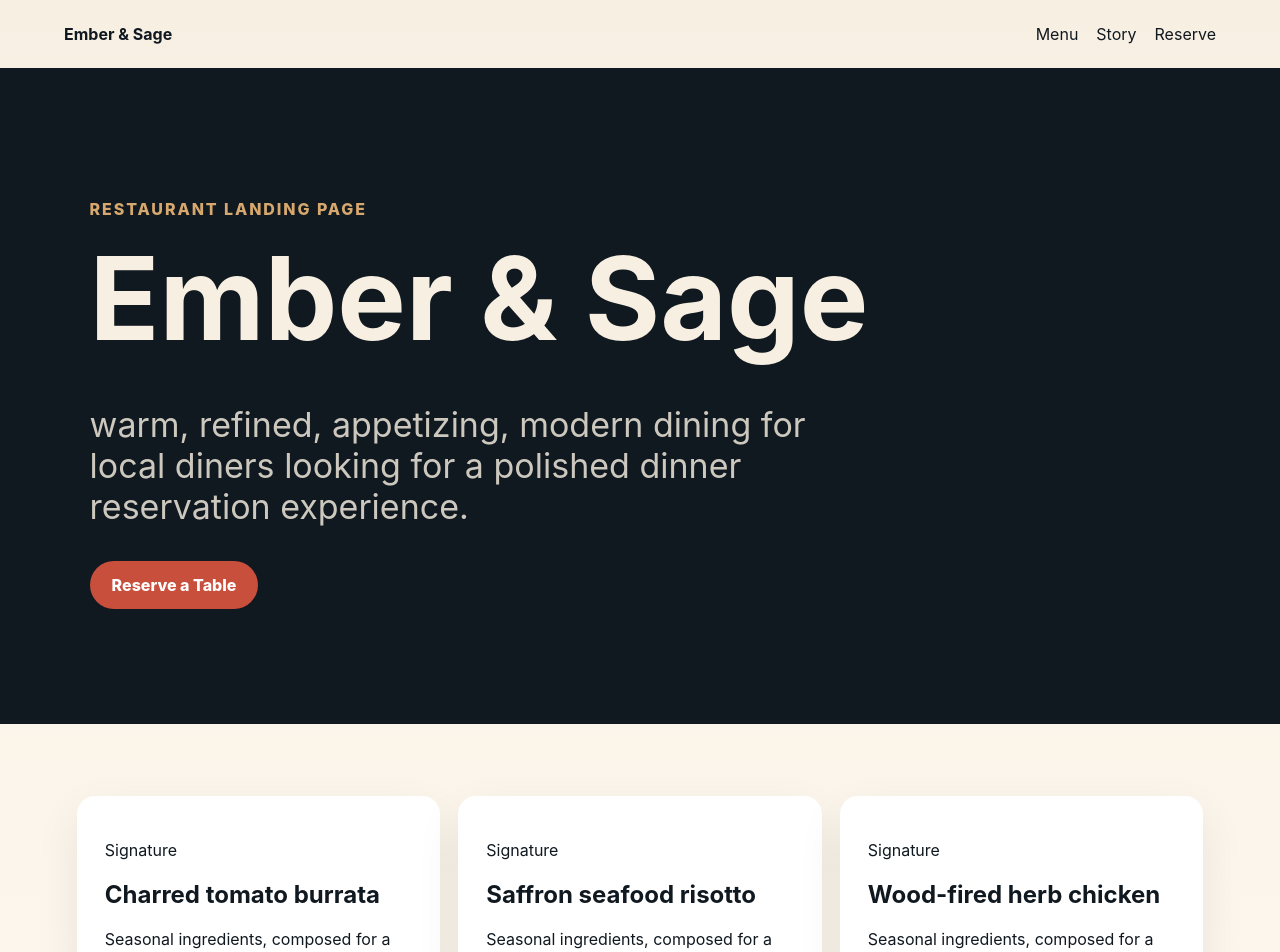
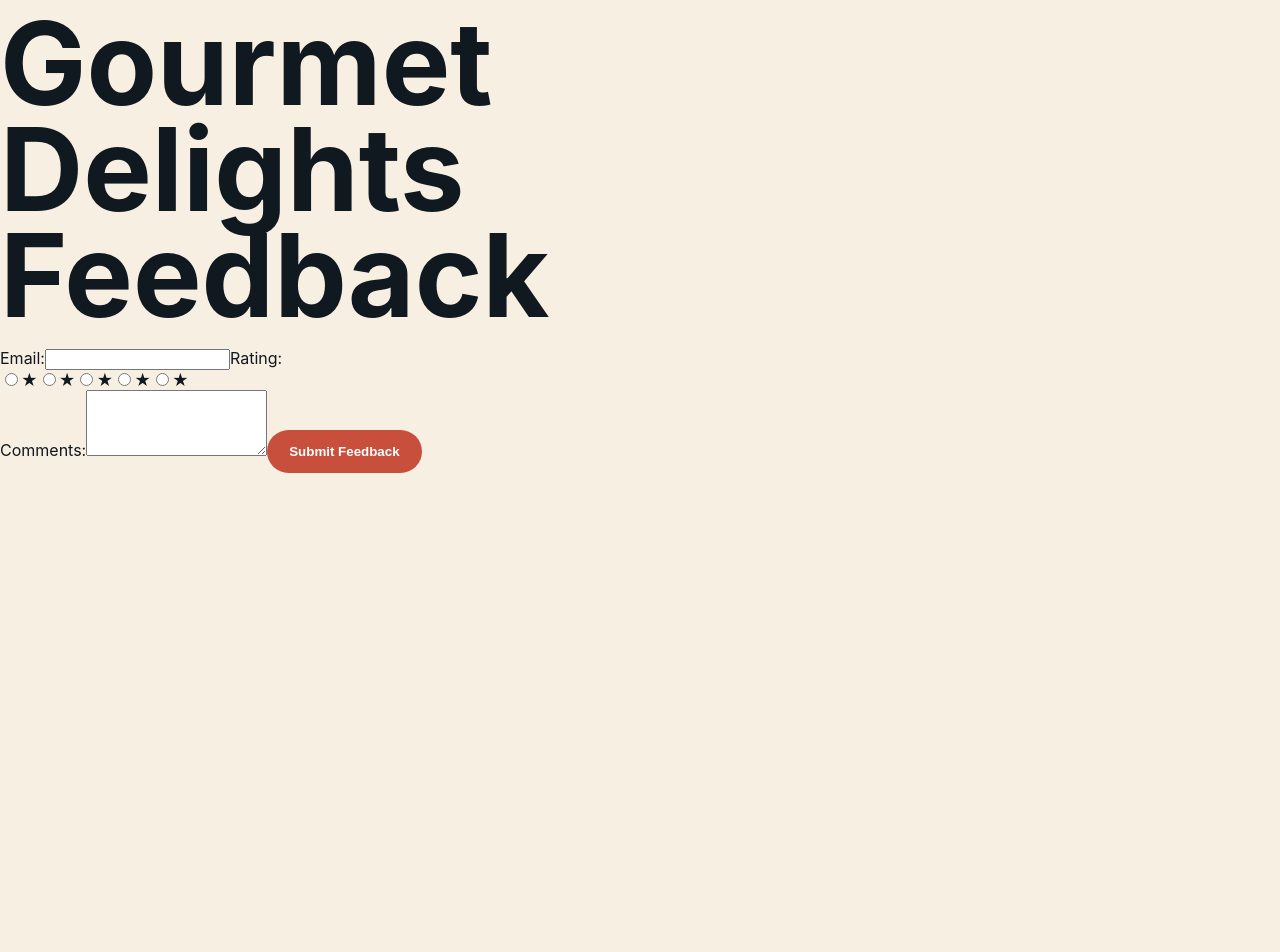
Before and after one commit to Farhaan-Dulip/app-license-monitoring-agent, a React (Vite) app in the folder generated-app/: page / in a window 1280 px wide. Shown: the top 952 px of the page. After the commit the page ends 800 px from the top, so only its background shows below. Built offline with nearby package versions, Linux system fonts and the light colour scheme.

Commit message:
[Generated Artifact] Add generated-app/src/App.jsx for req_009

```diff
--- a/generated-app/src/App.jsx
+++ b/generated-app/src/App.jsx
@@ -1,60 +1,26 @@
 import './App.css';
 
-const dishes = [
-  "Charred tomato burrata",
-  "Saffron seafood risotto",
-  "Wood-fired herb chicken"
-];
+const FeedbackForm = () => {
+    return (
+        <div className="feedback-container">
+            <h1>Gourmet Delights Feedback</h1>
+            <form>
+                <label htmlFor="email">Email:</label>
+                <input type="email" id="email" name="email" required />
+                <label htmlFor="rating">Rating:</label>
+                <div className="rating">
+                    <input type="radio" id="star1" name="rating" value="5" /><label htmlFor="star1">★</label>
+                    <input type="radio" id="star2" name="rating" value="4" /><label htmlFor="star2">★</label>
+                    <input type="radio" id="star3" name="rating" value="3" /><label htmlFor="star3">★</label>
+                    <input type="radio" id="star4" name="rating" value="2" /><label htmlFor="star4">★</label>
+                    <input type="radio" id="star5" name="rating" value="1" /><label htmlFor="star5">★</label>
+                </div>
+                <label htmlFor="comments">Comments:</label>
+                <textarea id="comments" name="comments" rows="4"></textarea>
+                <button type="submit">Submit Feedback</button>
+            </form>
+        </div>
+    );
+};
 
-export default function App() {
-  return (
-    <main className="page-shell">
-      <nav className="nav">
-        <strong>Ember & Sage</strong>
-        <div>
-          <a href="#menu">Menu</a>
-          <a href="#story">Story</a>
-          <a href="#reserve">Reserve</a>
-        </div>
-      </nav>
-
-      <section className="hero">
-        <p className="eyebrow">restaurant landing page</p>
-        <h1>Ember & Sage</h1>
-        <p className="lede">warm, refined, appetizing, modern dining for local diners looking for a polished dinner reservation experience.</p>
-        <a className="cta" href="#reserve">Reserve a Table</a>
-      </section>
-
-      <section id="menu" className="menu-grid">
-        {dishes.map((dish) => (
-          <article key={dish}>
-            <p>Signature</p>
-            <h2>{dish}</h2>
-            <span>Seasonal ingredients, composed for a memorable table experience.</span>
-          </article>
-        ))}
-      </section>
-
-      <section id="story" className="story">
-        <div>
-          <p className="eyebrow">Design Sections</p>
-          <h2>Figma-created structure converted to React</h2>
-        </div>
-        <div className="section-list">
-          <span>Navigation</span>
-              <span>Hero reservation CTA</span>
-              <span>Signature dishes</span>
-              <span>Chef story</span>
-              <span>Private dining CTA</span>
-              <span>Footer</span>
-        </div>
-      </section>
-
-      <section id="reserve" className="reservation">
-        <h2>Ready for dinner?</h2>
-        <p>Reserve a table for a warm evening of thoughtful food and polished service.</p>
-        <button>Reserve a Table</button>
-      </section>
-    </main>
-  );
-}
+export default FeedbackForm;
```
